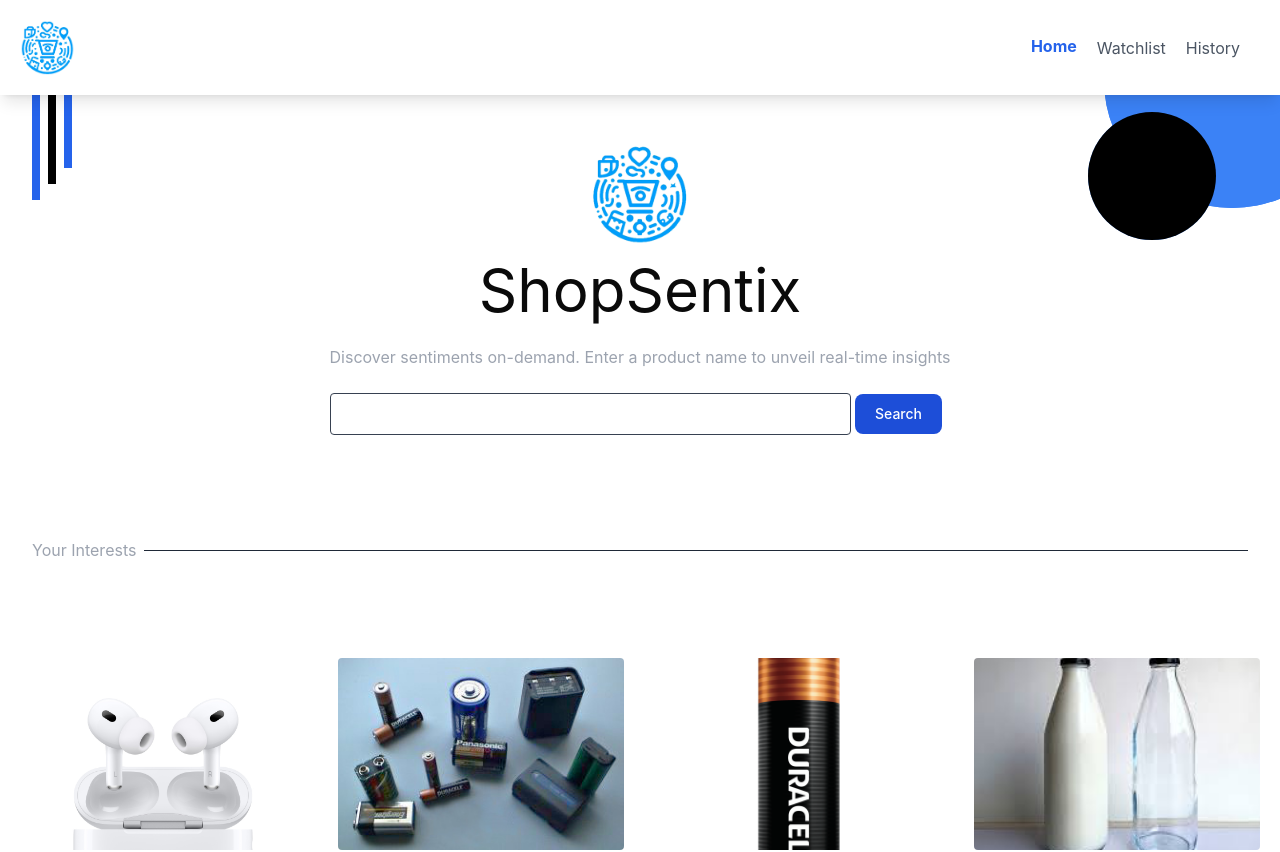
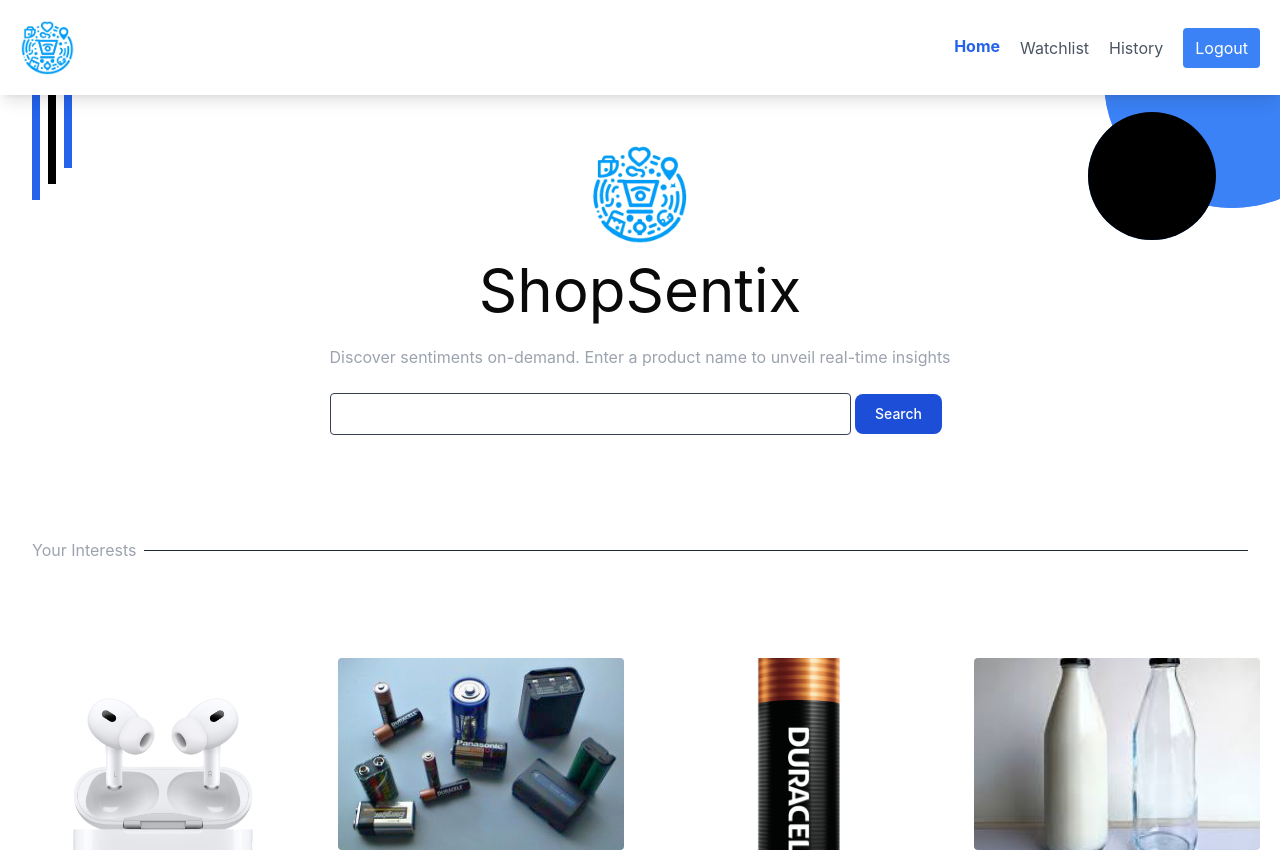
Before and after one commit to hammadahmed81009/ShopSentix, a React (Create React App) app: page /home in a window 1280 px wide. Shown: the top 852 px of the page. Built offline with nearby package versions, Linux system fonts and the light colour scheme.

Commit message:
Add - Logout Button

```diff
--- a/src/frontend/Navbar/navbar.js
+++ b/src/frontend/Navbar/navbar.js
@@ -25,6 +25,9 @@
           <Link to="/savedfiles" className={`mr-5 hover:text-gray-900 ${location.pathname === '/savedfiles' ? 'font-bold text-blue-600 mb-1' : ''}`}>
             History
           </Link>
+          <Link to="/" className="py-2 px-3 bg-blue-500 hover:bg-blue-600 text-white rounded transition duration-300">
+            Logout
+          </Link>
         </nav>
       </div>
     </header>
```
